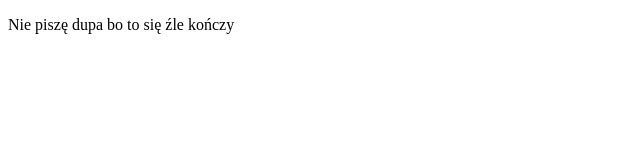
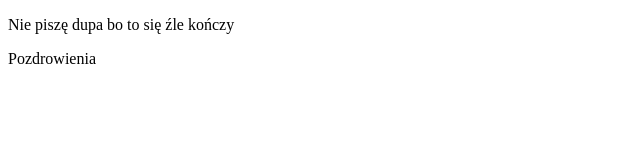
Before and after one commit to kozlowskimichal/gitjestgit, a plain HTML site: page index.html in a window 1280 px wide. Shown: the full height of the page, 0-640 px from the left. Drawn offline with Linux system fonts and the light colour scheme.

Commit message:
drugi paragraf

```diff
--- a/index.html
+++ b/index.html
@@ -6,5 +6,6 @@
 </head>
 <body>
     <p>Nie piszę dupa bo to się źle kończy</p>
+    <p>Pozdrowienia</p>
 </body>
 </html>
```
